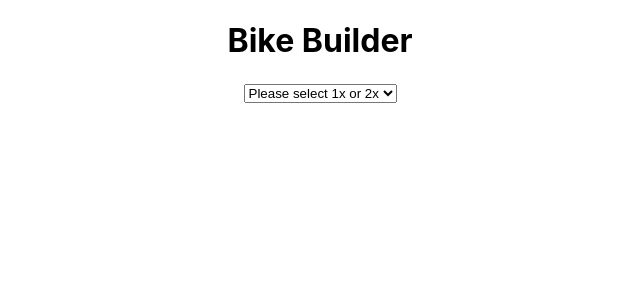
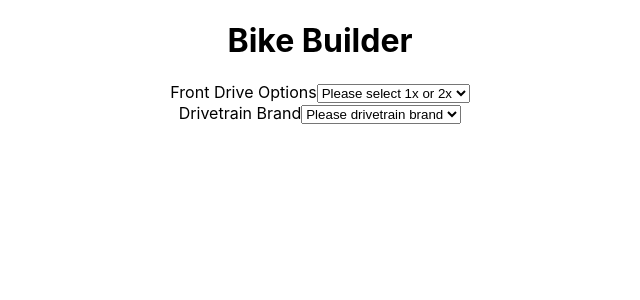
Before and after one commit to mostlyclicks/bikr, a React (Create React App) app: page / in a window 1280 px wide. Shown: the top 300 px of the page, without its empty margins (320-960 px from the left). Built offline with nearby package versions, Linux system fonts and the light colour scheme.

Commit message:
drivetrain brand options

```diff
--- a/src/App.js
+++ b/src/App.js
@@ -1,5 +1,5 @@
 import './App.css';
-import { FrontDriveOptions } from './components/DATA/Data'
+import { FrontDriveOptions, DriveBrandOptions } from './components/DATA/Data'
 import SelectInput from './components/UI/SelectInput';
 
 
@@ -7,6 +7,7 @@ import SelectInput from './components/UI/SelectInput';
 function App() {
 
   const frontDriveOptions = FrontDriveOptions
+  const driveBrandOptions = DriveBrandOptions
 
   console.log(frontDriveOptions)
 
@@ -14,7 +15,12 @@ function App() {
     <div className="App">
       <h1>Bike Builder</h1>
       <form>
-        <SelectInput selectLabel="Please select 1x or 2x" selectOptions={frontDriveOptions} />
+
+
+          <SelectInput label="Front Drive Options" selectInitialValue="Please select 1x or 2x" selectOptions={frontDriveOptions} />
+
+          <SelectInput label="Drivetrain Brand" selectInitialValue="Please drivetrain brand" selectOptions={driveBrandOptions} />
+
 
 
       </form>
--- a/src/components/DATA/Data.js
+++ b/src/components/DATA/Data.js
@@ -1,10 +1,15 @@
 const FrontDriveOptions = [
   "1x",
   "2x"
+]
+
+const DriveBrandOptions = [
+  "Shimano",
+  "SRAM"
 ]
 
 
 
 
 
-export { FrontDriveOptions }
+export { FrontDriveOptions, DriveBrandOptions }
--- a/src/components/UI/SelectInput.js
+++ b/src/components/UI/SelectInput.js
@@ -5,12 +5,15 @@ const SelectInput = (props) => {
   console.log(props)
 
   return (
-    <select>
-      <option value={props.selectLabel}>{props.selectLabel}</option>
-      {props.selectOptions.map((selectOption) => {
-        return <option value={selectOption}>{selectOption}</option>
-      })}
-    </select>
+    <div>
+      <label>{props.label}</label>
+      <select>
+        <option value={props.selectInitialValue}>{props.selectInitialValue}</option>
+        {props.selectOptions.map((selectOption) => {
+          return <option value={selectOption}>{selectOption}</option>
+        })}
+      </select>
+    </div>
   )
 }
 
```
